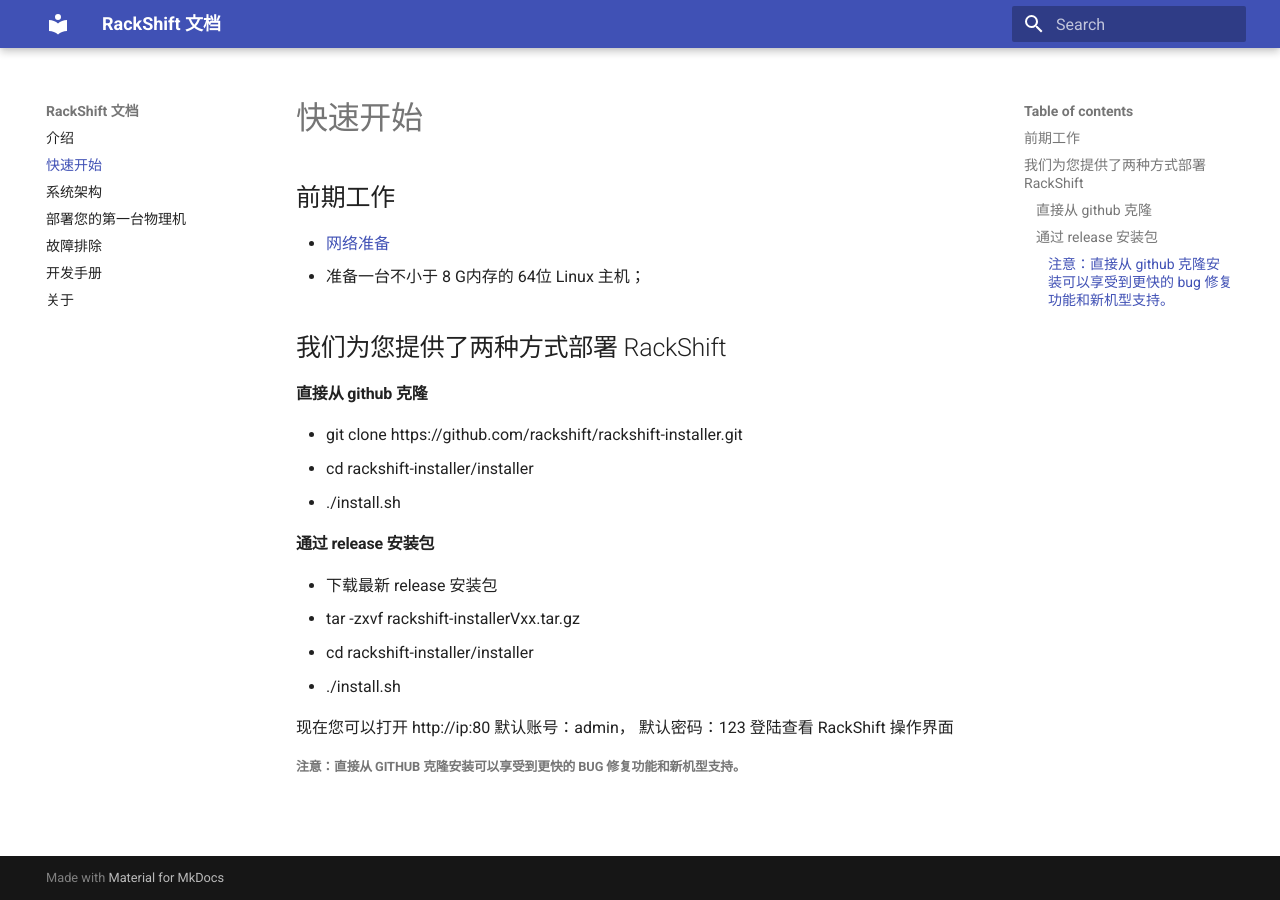
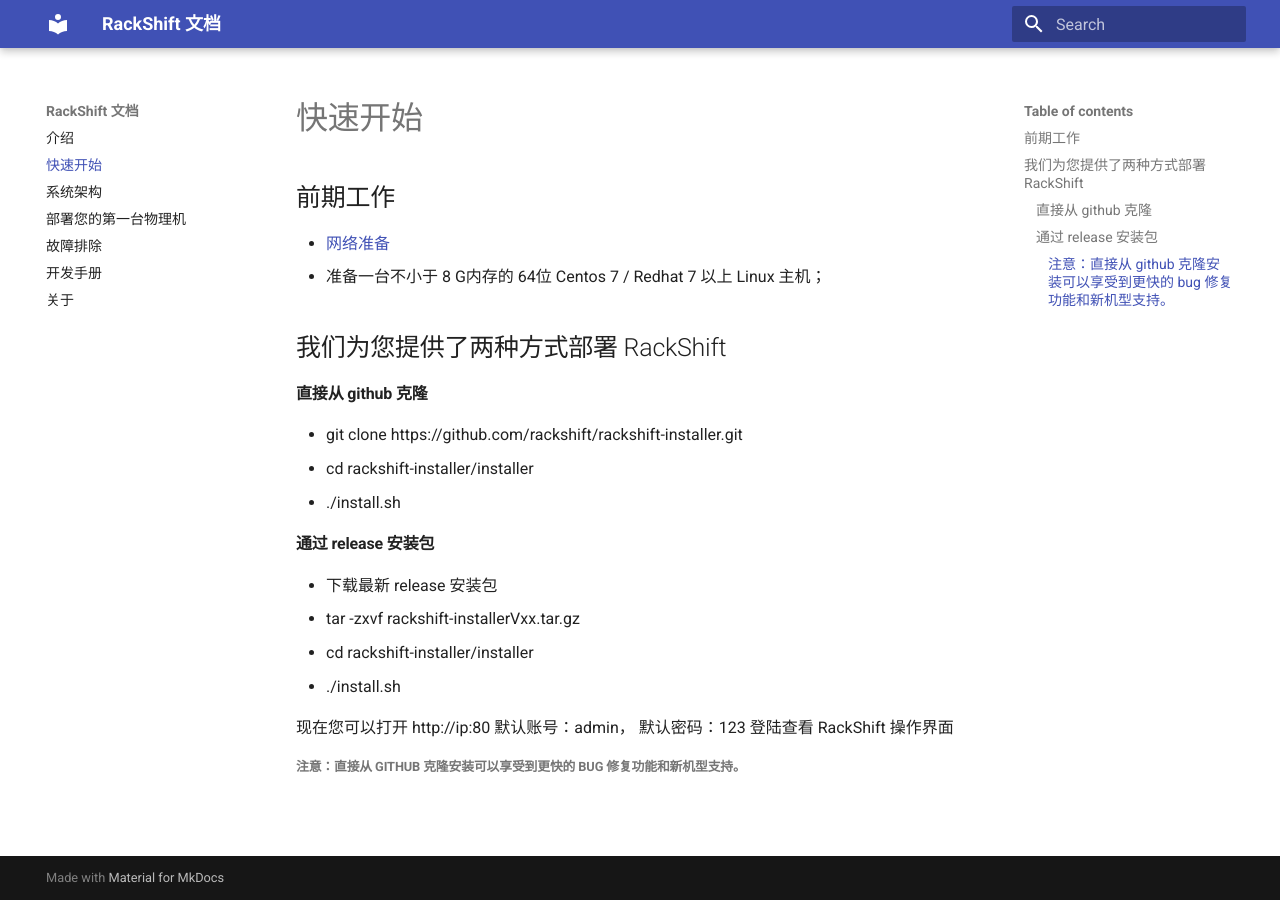
Before and after one commit to fit2cloud/rackshift-docs-static, an MkDocs documentation site: the page built from docs/quick_start.md, in a window 1280 px wide. Built offline with MkDocs 1.6.1 and Material for MkDocs 9.7.7, drawn with Linux system fonts in a browser that asks for light colours.

Commit message:
docs:update quick_start.md

```diff
--- a/docs/quick_start.md
+++ b/docs/quick_start.md
@@ -2,7 +2,7 @@
 
 ## 前期工作
 - [网络准备](network.md)
-- 准备一台不小于 8 G内存的 64位 Linux 主机；
+- 准备一台不小于 8 G内存的 64位 Centos 7 / Redhat 7 以上 Linux 主机；
 
 ## 我们为您提供了两种方式部署 RackShift
 
```
